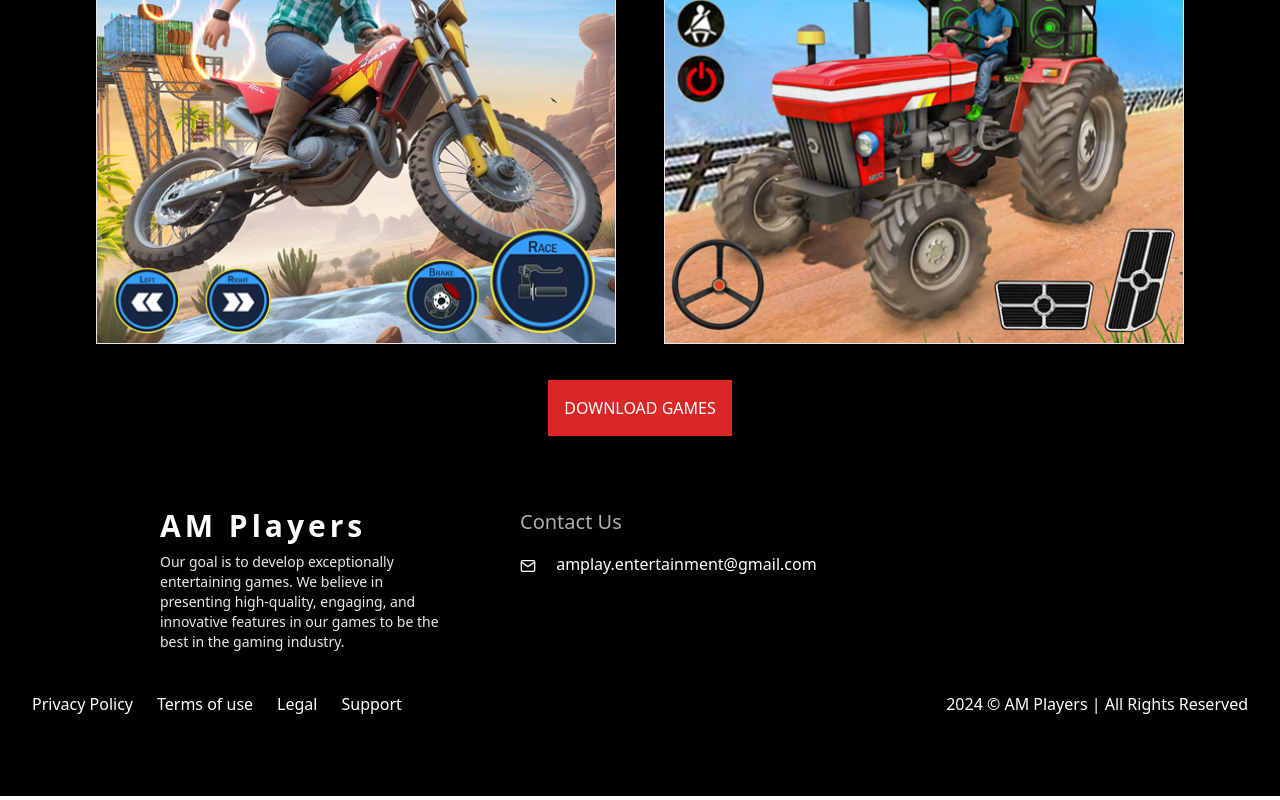
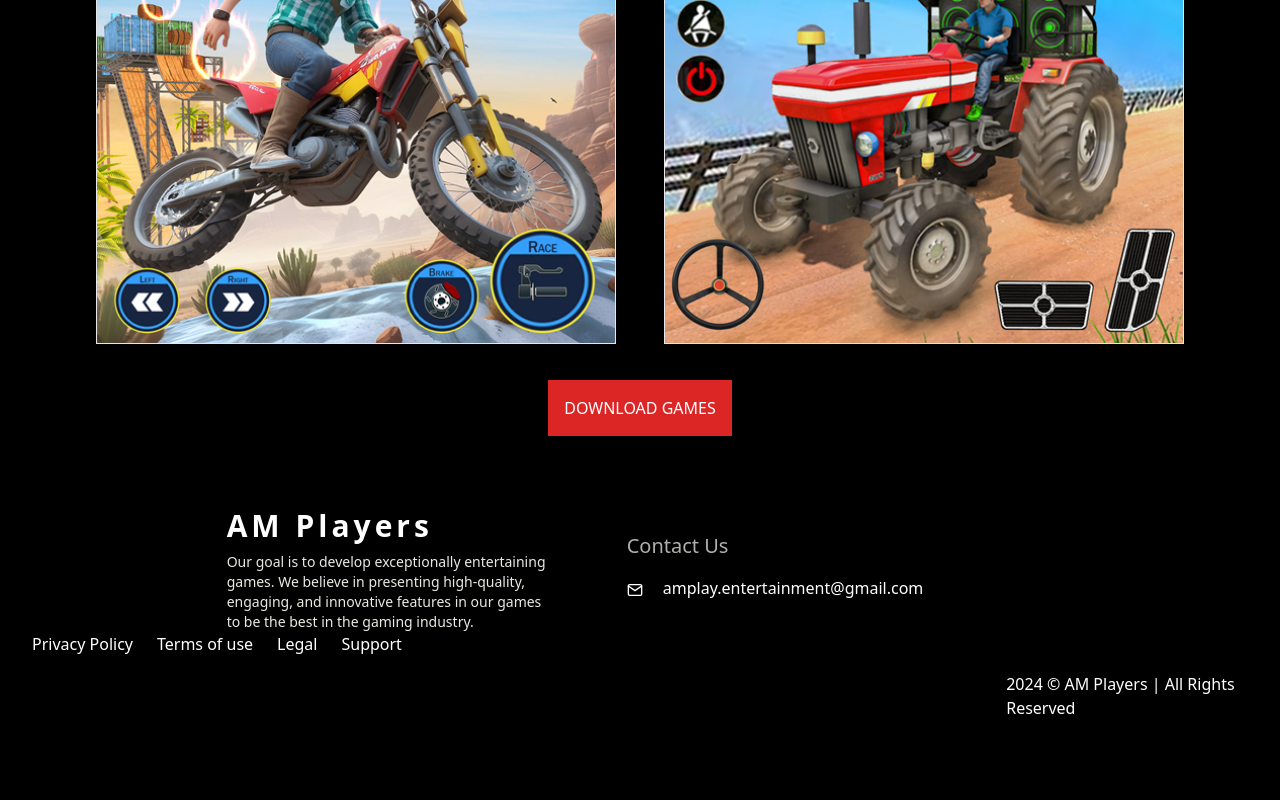
Before and after one commit to AhmedHashir10/Gaming-Website, a Next.js app: page / in a window 1280 px wide. Shown: the part 1608-2408 px from the top of the page. Built offline with nearby package versions, Linux system fonts and the light colour scheme.

Commit message:
fix:Footer Updated

```diff
--- a/components/Footer.js
+++ b/components/Footer.js
@@ -9,8 +9,8 @@ import logo4 from "../public/footerIcons/logo4.svg";
 const Footer = () => {
   return (
     <footer className="bg-[#000000] text-white pt-8 pb-10">
-      <div className="flex flex-col md:flex-row justify-start  pl-40 gap-20">
-        <div className="w-full md:w-1/4">
+      <div className="flex flex-col md:flex-row justify-start md:justify-center items-center pl-4 md:pl-0 gap-20">
+        <div className="w-1/2 md:w-1/4 text-center md:text-left">
           <div
             className="text-3xl font-bold mb-2"
             style={{ letterSpacing: "4px" }}
@@ -23,8 +23,8 @@ const Footer = () => {
             games to be the best in the gaming industry.
           </div>
         </div>
-        <div className="w-full md:w-1/3">
-          <div className="text-xl  text-[#b0b0ad] mb-4 ">Contact Us</div>
+        <div className="w-full md:w-1/3 text-center md:text-left mt-4 md:mt-0">
+          <div className="text-xl text-[#b0b0ad] mb-4">Contact Us</div>
           <div>
             <ul>
               <li className="mb-2">
@@ -35,10 +35,17 @@ const Footer = () => {
           </div>
         </div>
       </div>
-      <div className="flex justify-between px-8">
-        <div className="w-full text-1.75xl py-10">
+      <div className="flex flex-col-reverse md:flex-row justify-between px-8">
+        <div className="w-full md:w-auto text-center md:text-left md:order-2">
+          <div className="text-1.75xl py-10">
+            2024 © AM Players | All Rights Reserved
+          </div>
+        </div>
+        <div className="w-full text-center md:text-left md:order-1">
           <ul className="mb-4 md:mb-0">
-            <li className="inline-block mr-6">
+            <li className="inline-block mr-6 mt-4 md:mt-0">
+              {" "}
+              {/* Added margin top for small screens */}
               <Link href="/privacyPolicy">Privacy Policy</Link>
             </li>
             <li className="inline-block mr-6">
@@ -52,9 +59,6 @@ const Footer = () => {
             </li>
           </ul>
         </div>
-        <div className="w-full text-right text-1.75xl py-10">
-          2024 © AM Players | All Rights Reserved
-        </div>
       </div>
     </footer>
   );
```
